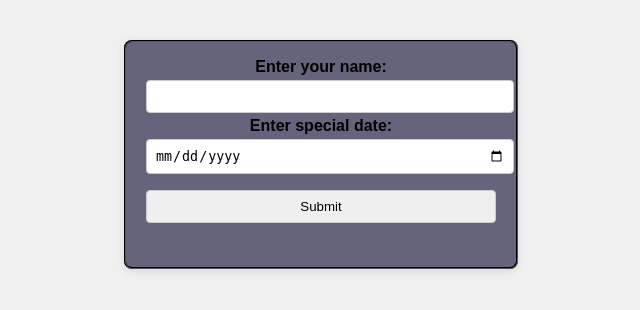
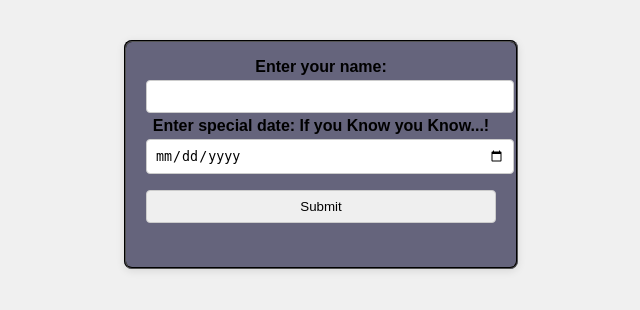
Before and after one commit to harsha2411-lal/harsha, a Django app: page / in a window 1280 px wide. Shown: the top 310 px of the page, without its empty margins (319-959 px from the left). Run offline with Django 5.2, Linux system fonts and the light colour scheme.

Commit message:
Update home.html

```diff
--- a/templates/home.html
+++ b/templates/home.html
@@ -12,7 +12,7 @@
             {% csrf_token %}
             <label class="lali">Enter your name:</label>
             <input type="text" name="name" required><br>
-            <label class="lali">Enter special date:</label>
+            <label class="lali">Enter special date: If you Know you Know...!</label>
             <input type="date" name="date" required><br>
             <button type="submit">Submit</button>
         </form>
```
